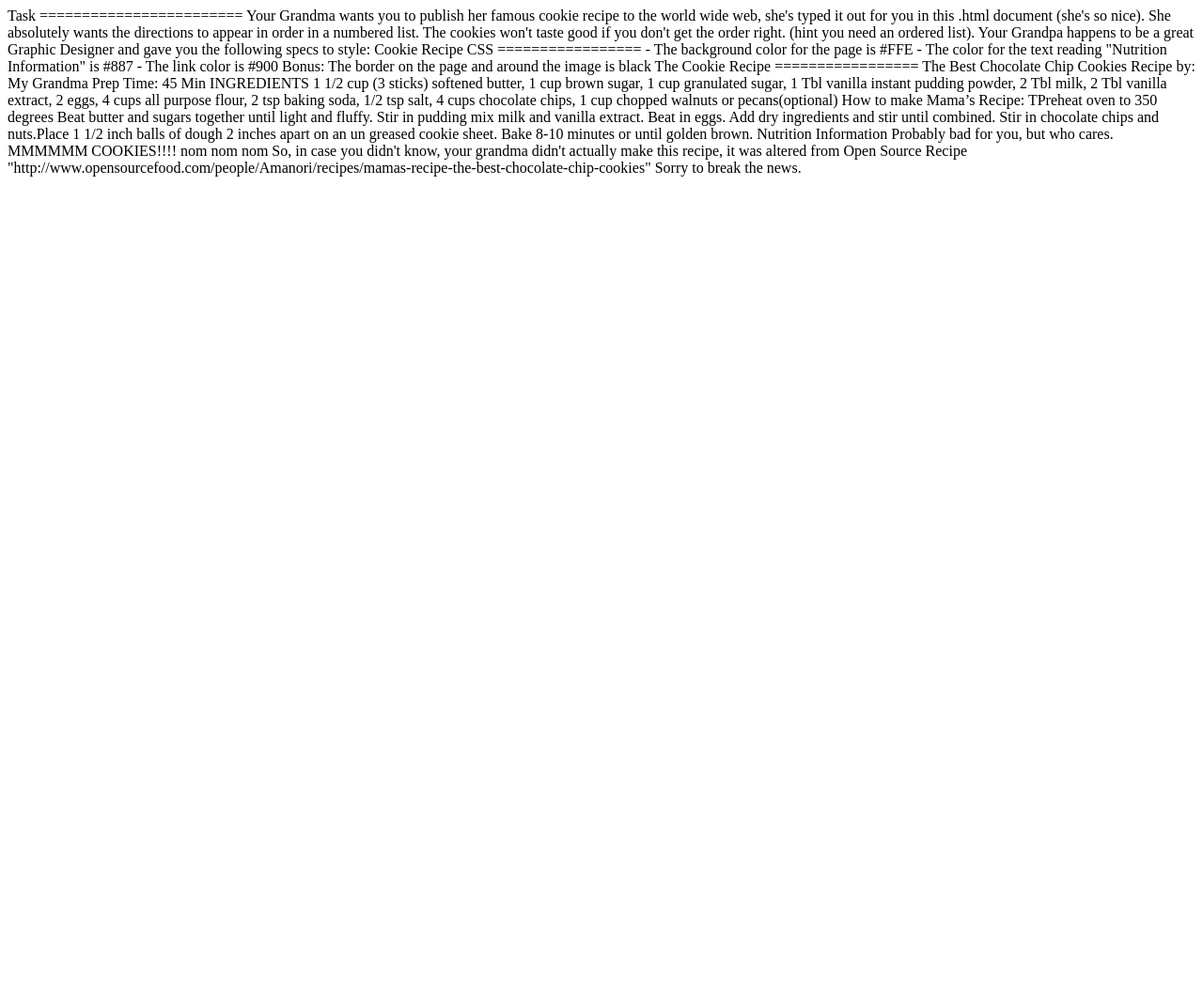
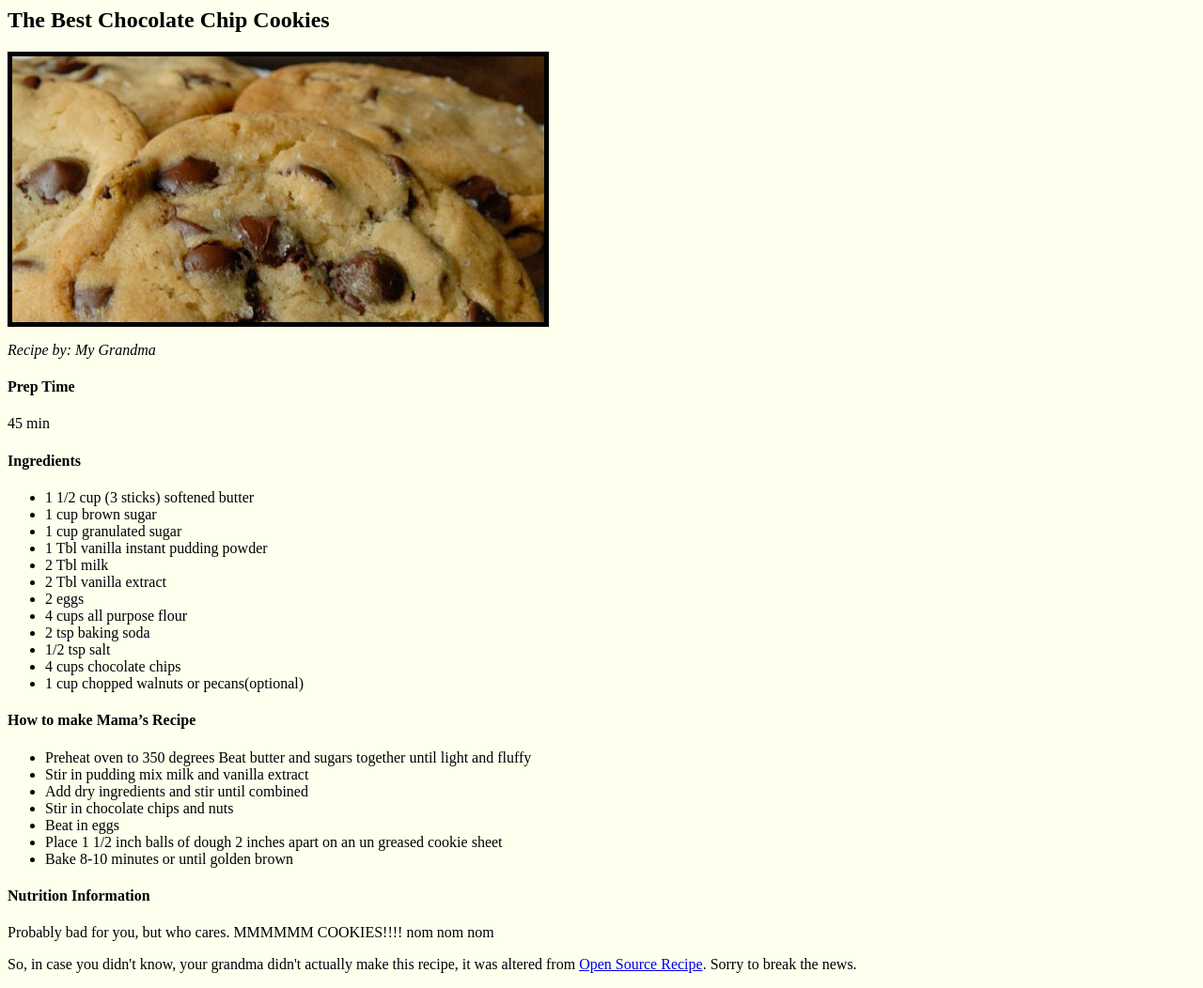
Before and after one commit to moneyries/cookie-recipe, a plain HTML site: page index.html in a window 1280 px wide. Shown: the whole page at 94% size. Before the commit the page ends 800 px from the top, so only its background shows below. Drawn offline with nearby package versions, Linux system fonts and the light colour scheme.

Commit message:
cookie page instructions added to html

```diff
--- a/index.html
+++ b/index.html
@@ -1,16 +1,6 @@
-Task
-========================
 
-Your Grandma wants you to publish her famous cookie recipe to the world wide web, she's typed it out for you in this .html document (she's so nice).
-
-She absolutely wants the directions to appear in order in a numbered list. The cookies won't taste good if you don't get the order right. (hint you need an ordered list).
-
-Your Grandpa happens to be a great Graphic Designer and gave you the following specs to style:
-
-Cookie Recipe CSS
-=================
-
-- The background color for the page is #FFE
+<!---
+-
 - The color for the text reading "Nutrition Information" is #887
 - The link color is #900
 
@@ -19,21 +9,94 @@ Bonus: The border on the page and around the image is black
 The Cookie Recipe
 =================
 
-The Best Chocolate Chip Cookies
+
 Recipe by: My Grandma
 Prep Time: 45 Min
 
-INGREDIENTS
-1 1/2 cup (3 sticks) softened butter, 1 cup brown sugar, 1 cup granulated sugar, 1 Tbl vanilla instant pudding powder, 2 Tbl milk, 2 Tbl vanilla extract, 2 eggs, 4 cups all purpose flour, 2 tsp baking soda, 1/2 tsp salt, 4 cups chocolate chips, 1 cup chopped walnuts or pecans(optional)
-
-How to make Mama’s Recipe: TPreheat oven to 350 degrees Beat butter and sugars together until light and fluffy. Stir in pudding mix milk and vanilla extract. Beat in eggs. Add dry ingredients and stir until combined.
-Stir in chocolate chips and nuts.Place 1 1/2 inch balls of dough 2 inches apart on an un greased cookie sheet. Bake 8-10 minutes or until golden brown.
 
 
-Nutrition Information
-
-Probably bad for you, but who cares. MMMMMM COOKIES!!!! nom nom nom
 
 
-So, in case you didn't know, your grandma didn't actually make this recipe, it was altered from Open Source Recipe "http://www.opensourcefood.com/people/Amanori/recipes/mamas-recipe-the-best-chocolate-chip-cookies"
-Sorry to break the news. <!--You must include the link in your final webpage -->
+
+<!DOCTYPE html>
+<html lang="en">
+	<head>
+    	<meta charset="utf-8">
+    	<meta name="description" content="Cookie Recipe">
+    	<meta name="keywords" content="one, two, three">
+
+		<title>The Cookie Recipe</title>
+
+		<!-- external CSS link -->
+		<link rel="stylesheet" href="css/reset.css">
+		<link rel="stylesheet" href="css/style.css">
+
+		<style type="text/css">
+
+		body {
+			background-color: #FFE;
+		}
+
+		.nutrition {
+			color: #887;
+		}
+
+		</style>
+
+	</head>
+
+	<body>
+
+		<header>
+			<nav>
+				<h1>The Best Chocolate Chip Cookies</h1>
+				<img src="cookies.jpg" border="5">
+				<p><em>Recipe by: My Grandma</em></p>
+				<h4>Prep Time</h4>
+				<p>45 min</p>
+				<h4>Ingredients</h4>
+				<ul>
+					<li>1 1/2 cup (3 sticks) softened butter</li>
+					<li>1 cup brown sugar</li>
+					<li>1 cup granulated sugar</li>
+					<li>1 Tbl vanilla instant pudding powder</li>
+					<li>2 Tbl milk</li>
+					<li>2 Tbl vanilla extract</li>
+					<li>2 eggs</li>
+					<li>4 cups all purpose flour</li>
+					<li>2 tsp baking soda</li>
+					<li>1/2 tsp salt</li>
+					<li>4 cups chocolate chips</li>
+					<li>1 cup chopped walnuts or pecans(optional)</li>
+				</ul>
+				<h4>How to make Mama’s Recipe</h4>
+				<ul>
+					<li>Preheat oven to 350 degrees Beat butter and sugars together until light and fluffy</li>
+					<li>Stir in pudding mix milk and vanilla extract</li>
+					<li>Add dry ingredients and stir until combined</li>
+					<li>Stir in chocolate chips and nuts</li>
+					<li>Beat in eggs</li>
+					<li>Place 1 1/2 inch balls of dough 2 inches apart on an un greased cookie sheet</li>
+					<li>Bake 8-10 minutes or until golden brown</li>
+
+				</ul>
+				<h4>Nutrition Information</h4>
+				<p.nutrition>Probably bad for you, but who cares. MMMMMM COOKIES!!!! nom nom nom</p>
+				<p>So, in case you didn't know, your grandma didn't actually make this recipe, it was altered from <a href="http://www.opensourcefood.com/people/Amanori/recipes/mamas-recipe-the-best-chocolate-chip-cookies">Open Source Recipe</a>. Sorry to break the news.</p>
+			</nav>
+		</header>
+
+		<main>
+		</main>
+
+		<aside>
+		</aside>
+
+		<footer>
+		</footer>
+
+		<!-- javascript -->
+		<script src="http://code.jquery.com/jquery-1.10.2.min.js"></script>
+		<script src="js/main.js"></script>
+	</body>
+</html>
```
